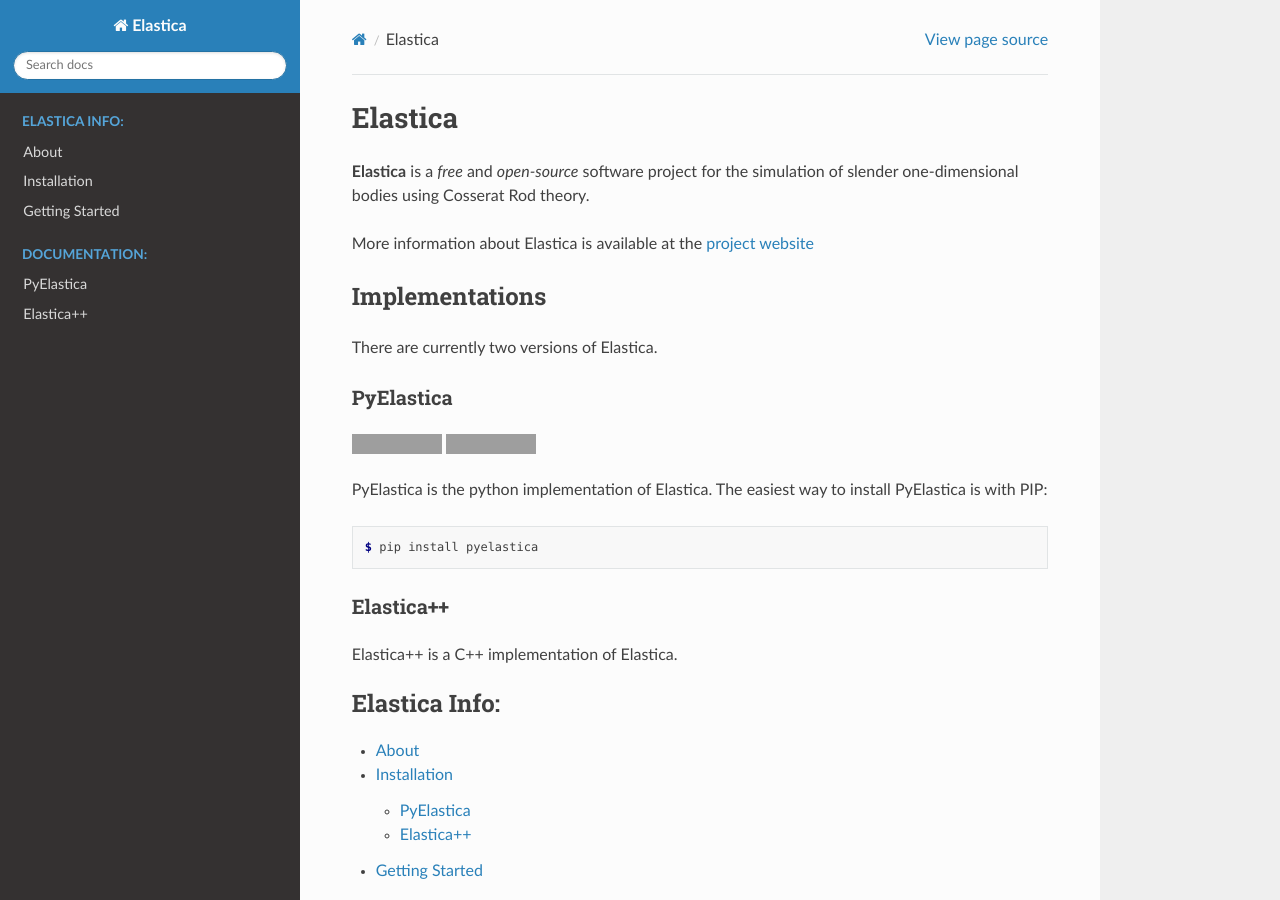
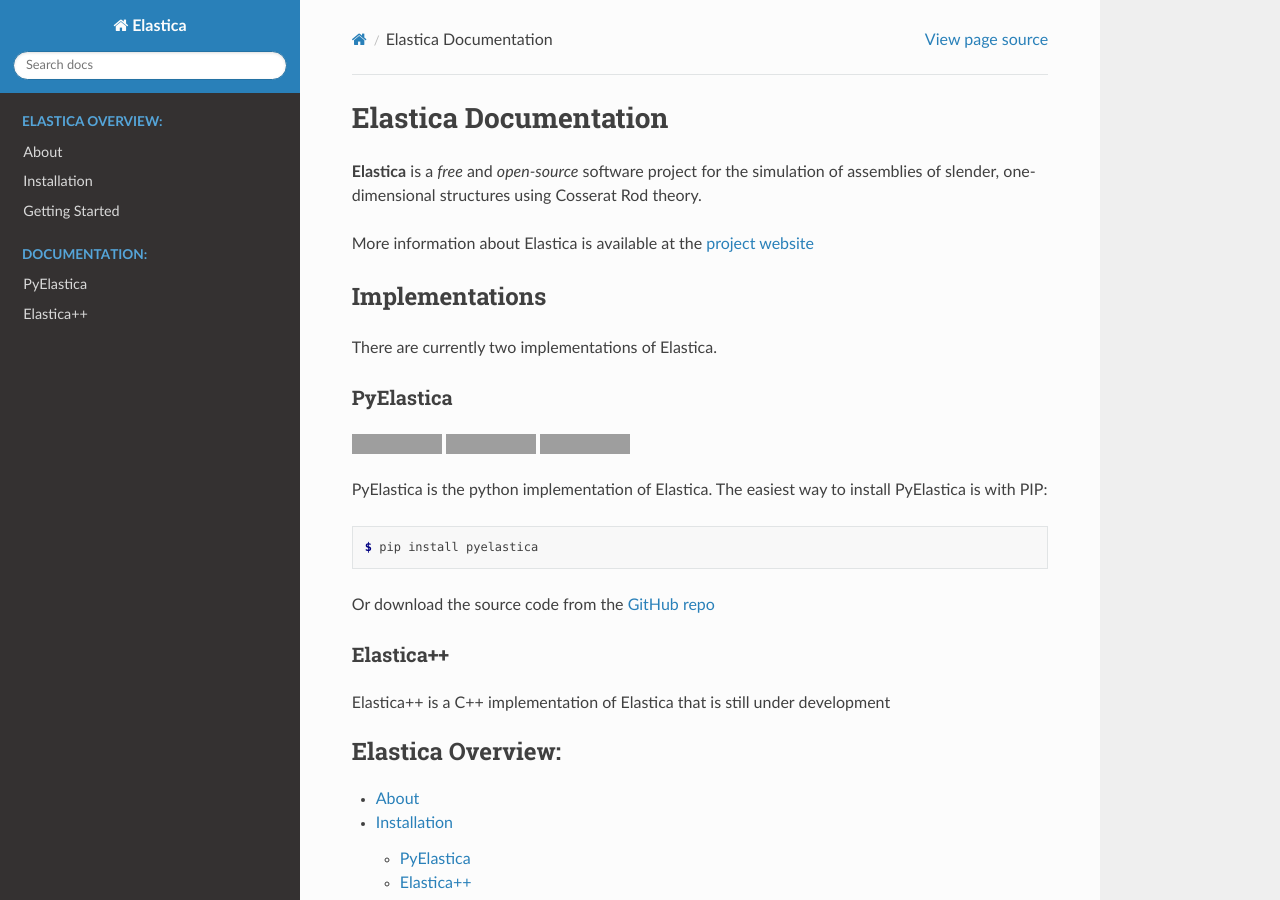
Before and after one commit to GazzolaLab/PyElastica, a Sphinx documentation site: the page built from docs/index.rst, in a window 1280 px wide and 900 px high. Built offline with Sphinx 7.4.7 and the Read the Docs theme 2.0.0, drawn with Linux system fonts in a browser that asks for light colours; grey boxes are pictures that could not be loaded.

Commit message:
replacing docs with version from stable release.

```diff
--- a/docs/index.rst
+++ b/docs/index.rst
@@ -3,17 +3,17 @@
    You can adapt this file completely to your liking, but it should at least
    contain the root `toctree` directive.
 
-*********
-Elastica
-*********
+**********************
+Elastica Documentation
+**********************
 
-.. include:: README.rst
+.. include:: intro_page.rst
 
 
 
 .. toctree::
    :maxdepth: 2
-   :caption: Elastica Info:
+   :caption: Elastica Overview:
 
    welcome_page
    installation
--- a/docs/installation.rst
+++ b/docs/installation.rst
@@ -22,5 +22,5 @@
 
 Download the elastica++ code from the Github repository here_
 
-.. _Github: http://github.com/mattialabteam/
-.. _here:  http://github.com/mattialabteam/elastica
+.. _Github: http://github.com/GazzolaLab
+.. _here:  http://github.com/GazzolaLab/PyElastica
--- /dev/null
+++ b/docs/intro_page.rst
@@ -0,0 +1,37 @@
+
+**Elastica** is a *free* and *open-source* software project for the simulation of assemblies of slender, one-dimensional structures using Cosserat Rod theory.
+
+More information about Elastica is available at the `project website`_
+
+Implementations
+----------------
+There are currently two implementations of Elastica.
+
+PyElastica
+~~~~~~~~~~
+.. image:: https://travis-ci.com/GazzolaLab/PyElastica.svg?branch=master
+	:target: https://travis-ci.com/gazzolalab
+	:alt: Build_status
+
+.. image:: https://codecov.io/gh/gazzolalab/PyElastica/branch/master/graph/badge.svg
+	:target: https://codecov.io/gh/gazzolalab/PyElastica
+	:alt: codecov
+
+.. image:: https://readthedocs.org/projects/pyelastica/badge/?version=latest
+	:target: https://pyelastica.readthedocs.io/en/latest/?badge=latest
+	:alt: Documentation Status
+
+PyElastica is the python implementation of Elastica. The easiest way to install PyElastica is with PIP:
+
+.. code:: console
+
+    $ pip install pyelastica
+
+Or download the source code from the `GitHub repo`_
+
+Elastica++
+~~~~~~~~~~
+Elastica++ is a C++ implementation of Elastica that is still under development
+
+.. _project website: https://cosseratrods.org
+.. _GitHub repo: https://github.com/GazzolaLab/PyElastica
```
Also changed, not shown: docs/getting_started.md (+4 -2 lines), docs/welcome_page.rst (line endings or trailing spaces).
